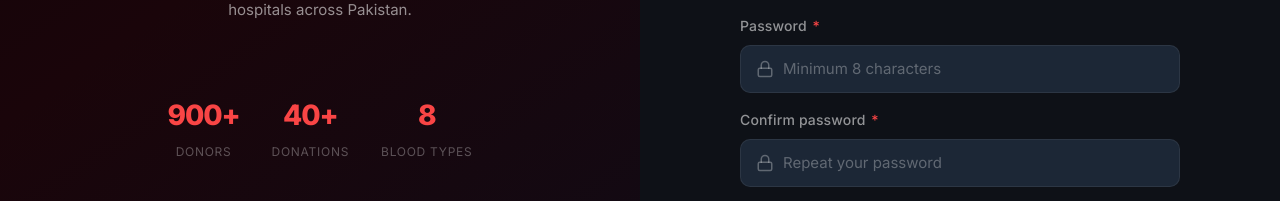
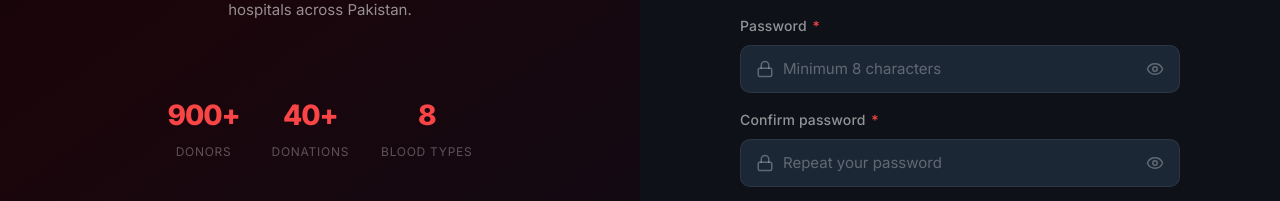
Before and after one commit to ZeeshanSajid361/BloodLink-2.0, a React (Vite) app in the folder client/: page /register in a window 1280 px wide. Shown: the part 542-743 px from the top of the page. Built offline with nearby package versions, Linux system fonts and the light colour scheme; no server answers.

Commit message:
feat: add password visibility toggle and fix protected route import

```diff
--- a/client/src/components/routing/ProtectedRoute.jsx
+++ b/client/src/components/routing/ProtectedRoute.jsx
@@ -7,7 +7,7 @@
  */
 
 import { Navigate, useLocation } from 'react-router-dom';
-import { useAuth } from '../context/AuthContext';
+import { useAuth } from '../../context/AuthContext';
 
 export default function ProtectedRoute({ children, roles }) {
   const { user, loading } = useAuth();
--- a/client/src/pages/auth/LoginPage.jsx
+++ b/client/src/pages/auth/LoginPage.jsx
@@ -7,7 +7,7 @@
 
 import { useState } from 'react';
 import { Link, useNavigate, useLocation } from 'react-router-dom';
-import { Mail, Lock, AlertCircle } from 'lucide-react';
+import { Mail, Lock, AlertCircle, Eye, EyeOff } from 'lucide-react';
 import api from '../../lib/api';
 import { useAuth } from '../../context/AuthContext';
 import { BrandPanel } from './RegisterPage';
@@ -31,6 +31,7 @@ export default function LoginPage() {
   const [errors, setErrors] = useState({});
   const [apiError, setApiError] = useState('');
   const [loading, setLoading] = useState(false);
+  const [showPassword, setShowPassword] = useState(false);
 
   function handleChange(e) {
     const { name, value } = e.target;
@@ -132,13 +133,36 @@ export default function LoginPage() {
                   <input
                     id="login-password"
                     name="password"
-                    type="password"
+                    type={showPassword ? 'text' : 'password'}
                     className={`input has-icon${errors.password ? ' error' : ''}`}
                     placeholder="••••••••"
                     value={form.password}
                     onChange={handleChange}
                     autoComplete="current-password"
+                    style={{ paddingRight: '40px' }}
                   />
+                  <button
+                    type="button"
+                    onClick={() => setShowPassword(!showPassword)}
+                    style={{
+                      position: 'absolute',
+                      right: '12px',
+                      top: '50%',
+                      transform: 'translateY(-50%)',
+                      background: 'transparent',
+                      border: 'none',
+                      color: 'var(--text-muted)',
+                      cursor: 'pointer',
+                      display: 'flex',
+                      alignItems: 'center',
+                      justifyContent: 'center',
+                      padding: '4px',
+                      zIndex: 10,
+                    }}
+                    title={showPassword ? 'Hide password' : 'Show password'}
+                  >
+                    {showPassword ? <EyeOff size={18} /> : <Eye size={18} />}
+                  </button>
                 </div>
                 {errors.password && <span className="input-error-msg"><AlertCircle size={13} />{errors.password}</span>}
               </div>
--- a/client/src/pages/auth/RegisterPage.jsx
+++ b/client/src/pages/auth/RegisterPage.jsx
@@ -7,7 +7,7 @@
 
 import { useState } from 'react';
 import { Link, useNavigate } from 'react-router-dom';
-import { User, Mail, Lock, Phone, MapPin, AlertCircle, CheckCircle } from 'lucide-react';
+import { User, Mail, Lock, Phone, MapPin, AlertCircle, CheckCircle, Eye, EyeOff } from 'lucide-react';
 import api from '../../lib/api';
 import '../../styles/auth.css';
 
@@ -32,6 +32,9 @@ export default function RegisterPage() {
   const [apiError, setApiError] = useState('');
   const [loading, setLoading] = useState(false);
   const [success, setSuccess] = useState(false);
+
+  const [showPassword, setShowPassword] = useState(false);
+  const [showConfirmPassword, setShowConfirmPassword] = useState(false);
 
   function handleChange(e) {
     const { name, value } = e.target;
@@ -204,13 +207,36 @@ export default function RegisterPage() {
                   <input
                     id="reg-password"
                     name="password"
-                    type="password"
+                    type={showPassword ? 'text' : 'password'}
                     className={`input has-icon${errors.password ? ' error' : ''}`}
                     placeholder="Minimum 8 characters"
                     value={form.password}
                     onChange={handleChange}
                     autoComplete="new-password"
+                    style={{ paddingRight: '40px' }}
                   />
+                  <button
+                    type="button"
+                    onClick={() => setShowPassword(!showPassword)}
+                    style={{
+                      position: 'absolute',
+                      right: '12px',
+                      top: '50%',
+                      transform: 'translateY(-50%)',
+                      background: 'transparent',
+                      border: 'none',
+                      color: 'var(--text-muted)',
+                      cursor: 'pointer',
+                      display: 'flex',
+                      alignItems: 'center',
+                      justifyContent: 'center',
+                      padding: '4px',
+                      zIndex: 10,
+                    }}
+                    title={showPassword ? 'Hide password' : 'Show password'}
+                  >
+                    {showPassword ? <EyeOff size={18} /> : <Eye size={18} />}
+                  </button>
                 </div>
                 {errors.password && <span className="input-error-msg"><AlertCircle size={13} />{errors.password}</span>}
               </div>
@@ -225,13 +251,36 @@ export default function RegisterPage() {
                   <input
                     id="reg-confirm"
                     name="confirmPassword"
-                    type="password"
+                    type={showConfirmPassword ? 'text' : 'password'}
                     className={`input has-icon${errors.confirmPassword ? ' error' : ''}`}
                     placeholder="Repeat your password"
                     value={form.confirmPassword}
                     onChange={handleChange}
                     autoComplete="new-password"
+                    style={{ paddingRight: '40px' }}
                   />
+                  <button
+                    type="button"
+                    onClick={() => setShowConfirmPassword(!showConfirmPassword)}
+                    style={{
+                      position: 'absolute',
+                      right: '12px',
+                      top: '50%',
+                      transform: 'translateY(-50%)',
+                      background: 'transparent',
+                      border: 'none',
+                      color: 'var(--text-muted)',
+                      cursor: 'pointer',
+                      display: 'flex',
+                      alignItems: 'center',
+                      justifyContent: 'center',
+                      padding: '4px',
+                      zIndex: 10,
+                    }}
+                    title={showConfirmPassword ? 'Hide password' : 'Show password'}
+                  >
+                    {showConfirmPassword ? <EyeOff size={18} /> : <Eye size={18} />}
+                  </button>
                 </div>
                 {errors.confirmPassword && <span className="input-error-msg"><AlertCircle size={13} />{errors.confirmPassword}</span>}
               </div>
```
